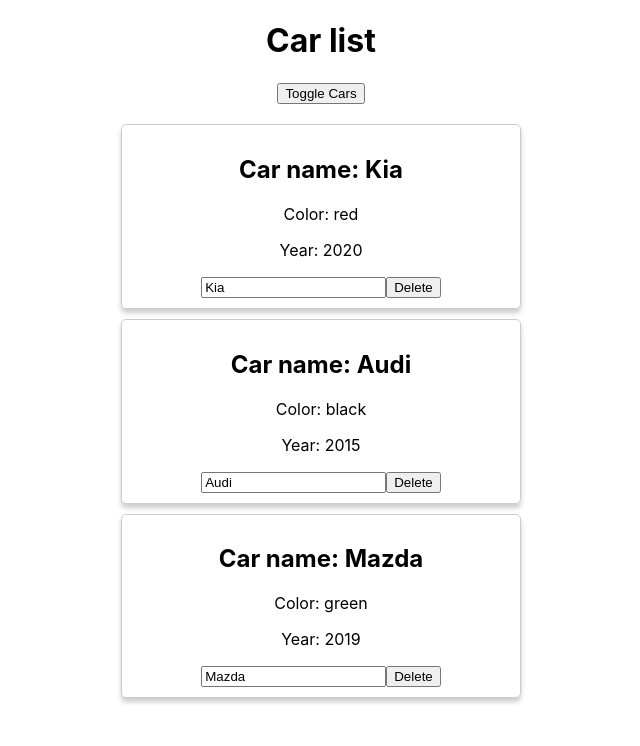
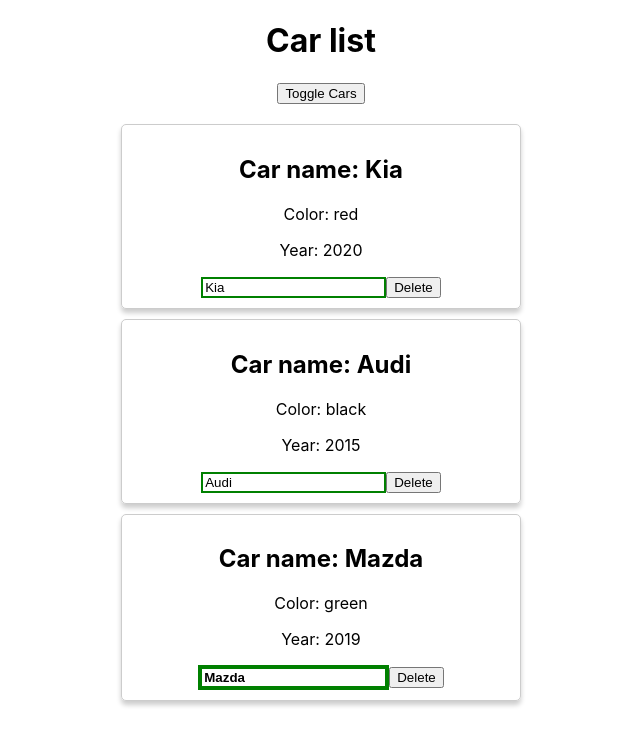
Before and after one commit to Abubjazov/ReactAPP, a React (Create React App) app: page / in a window 1280 px wide. Both pictures are taken after a click on the button "Toggle Cars". Shown: the top 746 px of the page, without its empty margins (319-959 px from the left). Built offline with nearby package versions, Linux system fonts and the light colour scheme.

Commit message:
тема: динамическое подключение классов CSS

```diff
--- a/src/Car/Car.css
+++ b/src/Car/Car.css
@@ -6,3 +6,22 @@
     box-shadow: 0 4px 5px 0 rgba(0, 0, 0, .2);
     border-radius: 5px;
 }
+
+.input {}
+
+.input:active, .input:focus {
+    outline: none;
+}
+
+.input.green {
+    border: 2px solid green;
+}
+
+.input.red {
+    border: 2px solid red;
+}
+
+.input.bold {
+    border: 4px solid green;
+    font-weight: bold;
+}
--- a/src/Car/Car.js
+++ b/src/Car/Car.js
@@ -1,11 +1,30 @@
 /* eslint-disable import/no-anonymous-default-export */
 import './Car.css'
-export default props => (
+export default props => {
+    const inputClasses = ['input']
+
+    if (props.name) {
+        inputClasses.push('green')
+    } else {
+        inputClasses.push('red')
+    }
+
+    if (props.name.length > 4) {
+        inputClasses.push('bold')
+    }
+
+    return (
     <div className='Car'>
         <h2>Car name: {props.name}</h2>
         <p>Color: {props.color}</p>
         <p>Year: {props.year}</p>
-        <input type="text" onChange={props.onChangeName} value={props.name}/>
+        <input
+        type="text"
+        onChange={props.onChangeName}
+        value={props.name}
+        className={inputClasses.join(' ')}
+        />
         <button onClick={props.onDelete}>Delete</button>
     </div>
 )
+    }
```
